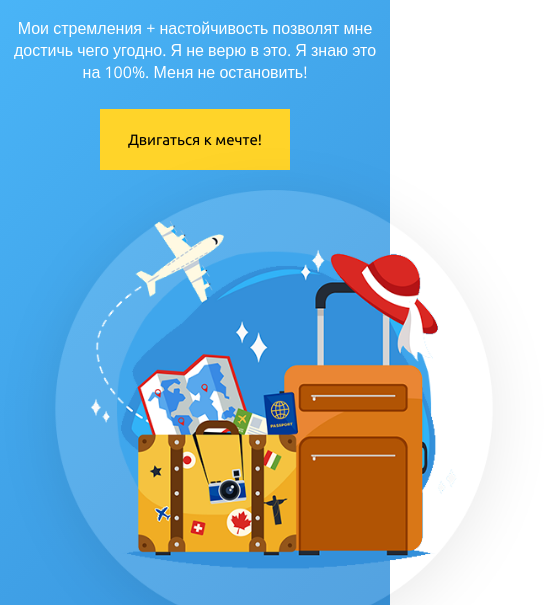
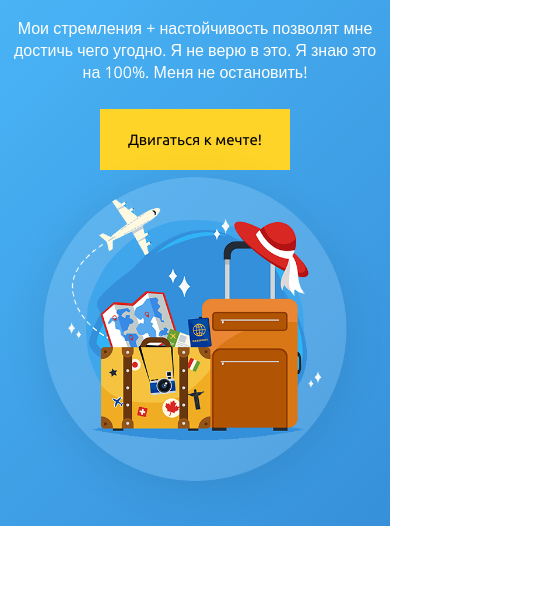
Before and after one commit to Bojumbo/bojumbo.github.io, a plain HTML site: page homework_4/index.html in a window 390 px wide. Shown: the part 257-862 px from the top of the page, 544 px wide, since content can reach past the window. Drawn offline with nearby package versions, Linux system fonts and the light colour scheme.

Commit message:
update adapliv

```diff
--- a/homework_4/css/style.css
+++ b/homework_4/css/style.css
@@ -201,4 +201,8 @@ footer {
     .container {
         width: 98%;
     }
+
+    .planet {
+        width: 98%;
+    }
 }
```
